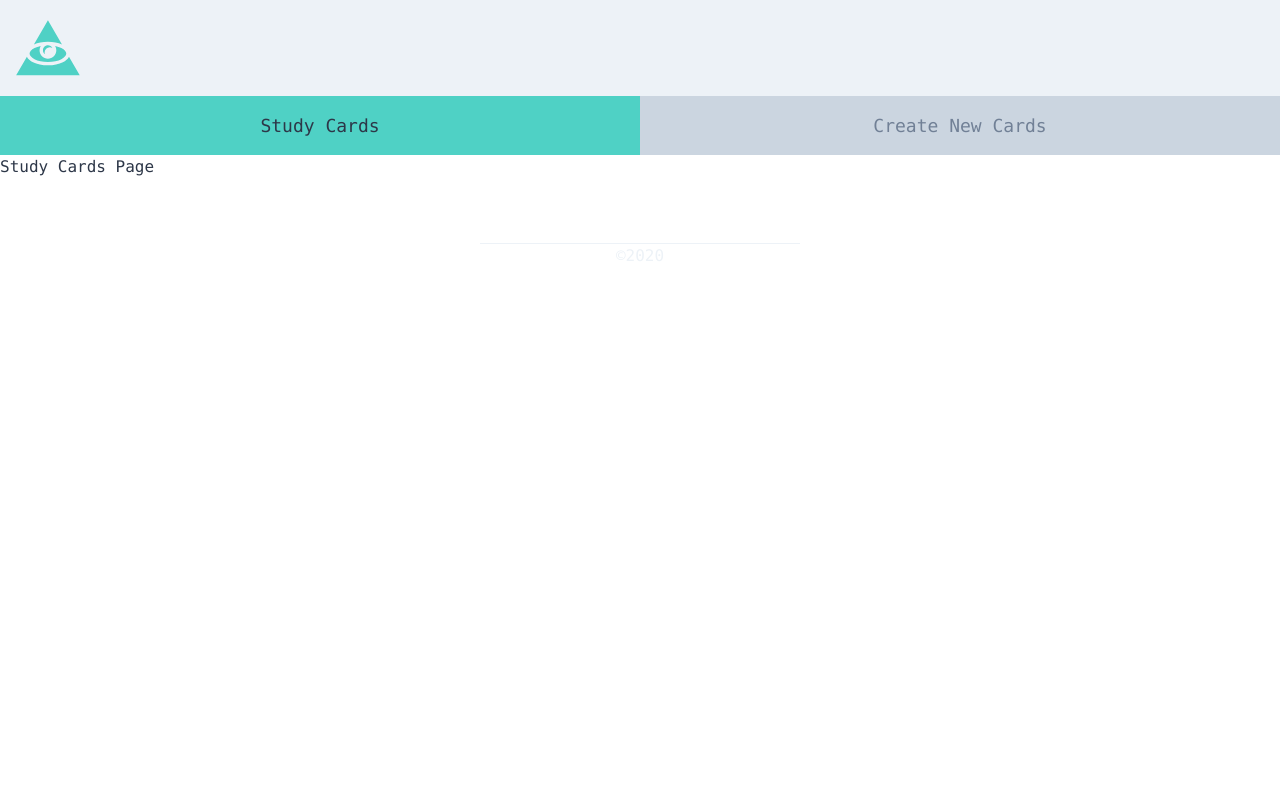
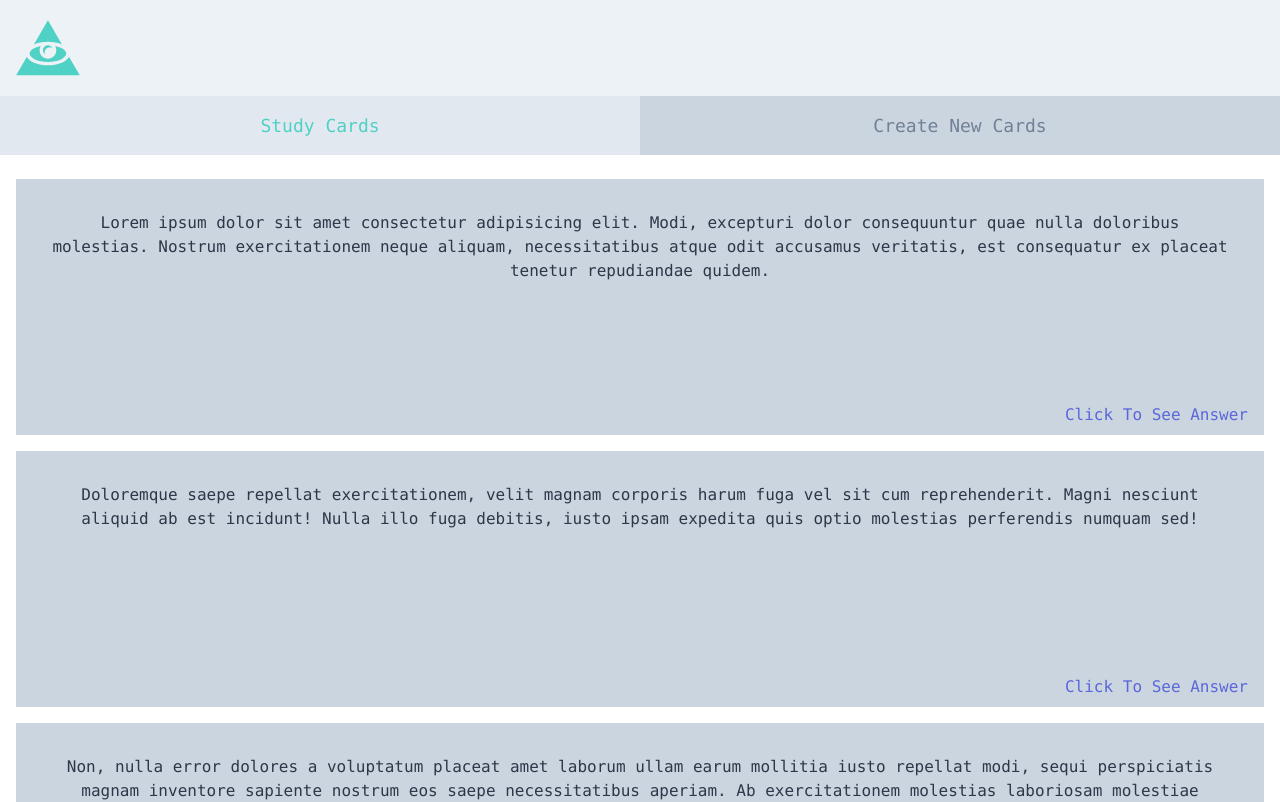
Before and after one commit to juliangroen/illumistudy, a Svelte app: page / in a window 1280 px wide. Shown: the top 802 px of the page. Built offline with nearby package versions, Linux system fonts and the light colour scheme.

Commit message:
implemented StudyCard and CardHolder components

```diff
--- a/src/App.svelte
+++ b/src/App.svelte
@@ -1,12 +1,39 @@
 <script>
+    import CardHolder from './components/CardHolder.svelte';
     import Footer from './components/Footer.svelte';
     import Header from './components/Header.svelte';
     import Nav from './components/Nav.svelte';
-    import Logo from './shared/Logo.svelte';
     import Tailwindcss from './Tailwindcss.svelte';
 
     let currentPage = 'study';
     const changeSelected = (e) => (currentPage = e.detail);
+
+    let allCards = [
+        {
+            question:
+                'Lorem ipsum dolor sit amet consectetur adipisicing elit. Modi, excepturi dolor consequuntur quae nulla doloribus molestias. Nostrum exercitationem neque aliquam, necessitatibus atque odit accusamus veritatis, est consequatur ex placeat tenetur repudiandae quidem.',
+            answer:
+                'Lorem ipsum dolor, sit amet consectetur adipisicing elit. Reprehenderit delectus ratione, veniam quisquam id excepturi fugit.',
+        },
+        {
+            question:
+                'Doloremque saepe repellat exercitationem, velit magnam corporis harum fuga vel sit cum reprehenderit. Magni nesciunt aliquid ab est incidunt! Nulla illo fuga debitis, iusto ipsam expedita quis optio molestias perferendis numquam sed!',
+            answer:
+                'Voluptatem, maxime error blanditiis consequuntur eaque illo, nulla, esse in pariatur quod consectetur fugiat neque accusantium.',
+        },
+        {
+            question:
+                'Non, nulla error dolores a voluptatum placeat amet laborum ullam earum mollitia iusto repellat modi, sequi perspiciatis magnam inventore sapiente nostrum eos saepe necessitatibus aperiam. Ab exercitationem molestias laboriosam molestiae dolorum asperiores.',
+            answer:
+                'Sequi, quia eum. Maxime voluptatibus architecto perferendis atque veritatis quasi optio asperiores aperiam, quaerat dolore. Voluptates!',
+        },
+        {
+            question:
+                'Temporibus, omnis expedita. Sint odit sed quibusdam sit porro reprehenderit quam cupiditate ad. Quas ut odit quaerat reprehenderit! Iste vero voluptatem assumenda nisi ullam, mollitia saepe rem facere cum at quis incidunt?',
+            answer:
+                'Error cum aliquam odio deleniti quam, et voluptatem veniam minus ipsum ipsa eaque repellat itaque quas.',
+        },
+    ];
 </script>
 
 <style>
@@ -15,9 +42,9 @@
 <Tailwindcss />
 <Header />
 <Nav {currentPage} on:changeSelected={changeSelected} />
-<main>
+<main class="px-4 pt-6">
     {#if currentPage === 'study'}
-        <div>Study Cards Page</div>
+        <CardHolder {allCards} />
     {:else if currentPage === 'create'}
         <div>Create New Cards Page</div>
     {/if}
--- /dev/null
+++ b/src/components/CardHolder.svelte
@@ -0,0 +1,21 @@
+<script>
+    import StudyCard from './StudyCard.svelte';
+
+    export let allCards = [
+        {
+            question:
+                'Lorem ipsum dolor sit amet consectetur, adipisicing elit. Iusto, voluptatibus quas magnam laborum molestias dignissimos eum tempore, sequi dolorem deserunt ducimus vero? Commodi adipisci corporis hic nihil tenetur sunt eligendi exercitationem doloremque?',
+            answer:
+                'Lorem, ipsum dolor sit amet consectetur adipisicing elit. Corporis enim et doloremque, eligendi rem reprehenderit corrupti.',
+        },
+    ];
+</script>
+
+<div>
+    {#each allCards as card}
+        <StudyCard>
+            <p slot="question">{card.question}</p>
+            <p slot="answer">{card.answer}</p>
+        </StudyCard>
+    {/each}
+</div>
--- a/src/components/Footer.svelte
+++ b/src/components/Footer.svelte
@@ -1 +1 @@
-<footer class="border-t border-gray-200 text-gray-200 text-center max-w-xs mx-auto mt-16">©2020</footer>
+<footer class="border-t border-gray-200 text-gray-200 text-center max-w-xs mx-auto p-2">© 2020 Illumistudy</footer>
--- a/src/components/Nav.svelte
+++ b/src/components/Nav.svelte
@@ -6,21 +6,21 @@
 
 <style>
     .selected {
-        @apply bg-teal-400;
-        @apply text-gray-800;
+        @apply bg-gray-300;
+        @apply text-teal-400;
     }
 </style>
 
-<nav class="flex flex-row text-gray-600 text-lg">
+<nav class="flex flex-row bg-gray-400 text-gray-600 text-lg">
     <div
         class:selected={currentPage === 'study'}
-        class=" bg-gray-400 cursor-pointer w-full text-center p-4"
+        class="cursor-pointer w-full text-center p-4"
         on:click={() => dispatch('changeSelected', 'study')}>
         Study Cards
     </div>
     <div
         class:selected={currentPage === 'create'}
-        class="bg-gray-400 cursor-pointer w-full text-center p-4"
+        class="cursor-pointer w-full text-center p-4"
         on:click={() => dispatch('changeSelected', 'create')}>
         Create New Cards
     </div>
--- /dev/null
+++ b/src/components/StudyCard.svelte
@@ -0,0 +1,18 @@
+<script>
+    let cardFront = true;
+</script>
+
+<div
+    class:bg-teal-400={cardFront === false}
+    class="relative bg-gray-400 cursor-pointer text-center h-64 p-8 mb-4"
+    on:click={() => (cardFront = !cardFront)}>
+    {#if cardFront}
+        <slot name="question" />
+    {:else}
+        <slot name="answer" />
+    {/if}
+    <div class="absolute right-0 bottom-0 text-indigo-600 px-4 py-2">
+        Click To See
+        {#if cardFront}Answer{:else}Question{/if}
+    </div>
+</div>
--- a/tailwind.config.js
+++ b/tailwind.config.js
@@ -8,21 +8,8 @@ module.exports = {
 
         options: {
             whitelistPatterns: [/svelte-/],
-            defaultExtractor: (content) => {
-                const regExp = new RegExp(/[A-Za-z0-9-_:/]+/g);
-                const matchedTokens = [];
-                let match = regExp.exec(content);
-
-                while (match) {
-                    if (match[0].startsWith('class:')) {
-                        matchedTokens.push(match[0].substring(6));
-                    } else {
-                        matchedTokens.push(match[0]);
-                    }
-                    match = regExp.exec(content);
-                }
-                return matchedTokens;
-            },
+            defaultExtractor: (content) =>
+                [...content.matchAll(/(?:class:)*([\w\d-/:%.]+)/gm)].map(([_match, group, ..._rest]) => group),
         },
     },
     theme: {
```
